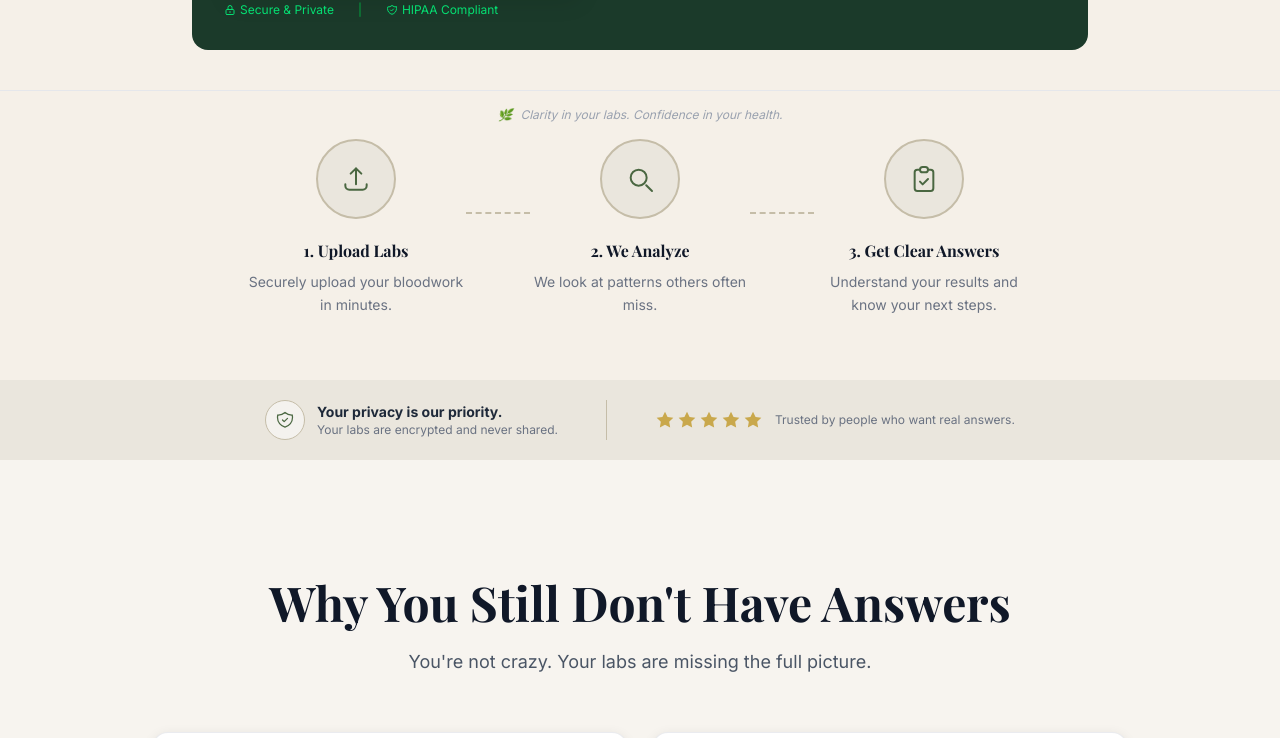
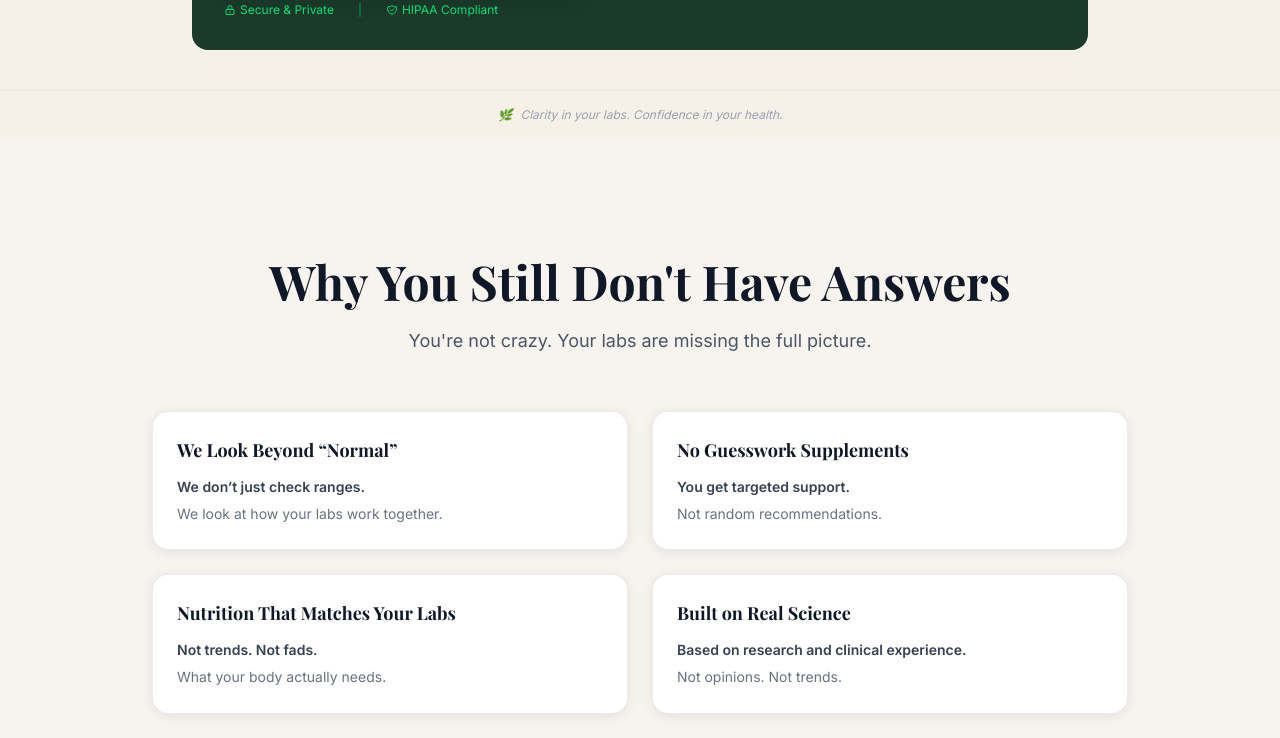
Before and after one commit to Sherryfarmshop/rooted-clarity-website, a Next.js app: page / in a window 1280 px wide. Shown: the part 2520-3258 px from the top of the page. Built offline with nearby package versions, Linux system fonts and the light colour scheme; a web font is replaced by a local one.

Commit message:
remove-doctors-howitworks-appfeatures

```diff
--- a/src/app/page.tsx
+++ b/src/app/page.tsx
@@ -1,12 +1,9 @@
 import Hero from "@/components/Hero";
 import TaglineBanner from "@/components/TaglineBanner";
 import Problem from "@/components/Problem";
-import HowItWorks from "@/components/HowItWorks";
 import WhatMakesUsDifferent from "@/components/WhatMakesUsDifferent";
 import Approach from "@/components/Approach";
-import Doctors from "@/components/Doctors";
 import FounderStory from "@/components/FounderStory";
-import AppFeatures from "@/components/AppFeatures";
 import Supplements from "@/components/Supplements";
 import CTASignup from "@/components/CTASignup";
 import Footer from "@/components/Footer";
@@ -20,12 +17,9 @@ export default function Home() {
         <Hero />
         <TaglineBanner />
         <Problem />
-        <HowItWorks />
         <WhatMakesUsDifferent />
         <Approach />
-        <Doctors />
         <FounderStory />
-        <AppFeatures />
         <Supplements />
         <CTASignup />
       </main>
```
